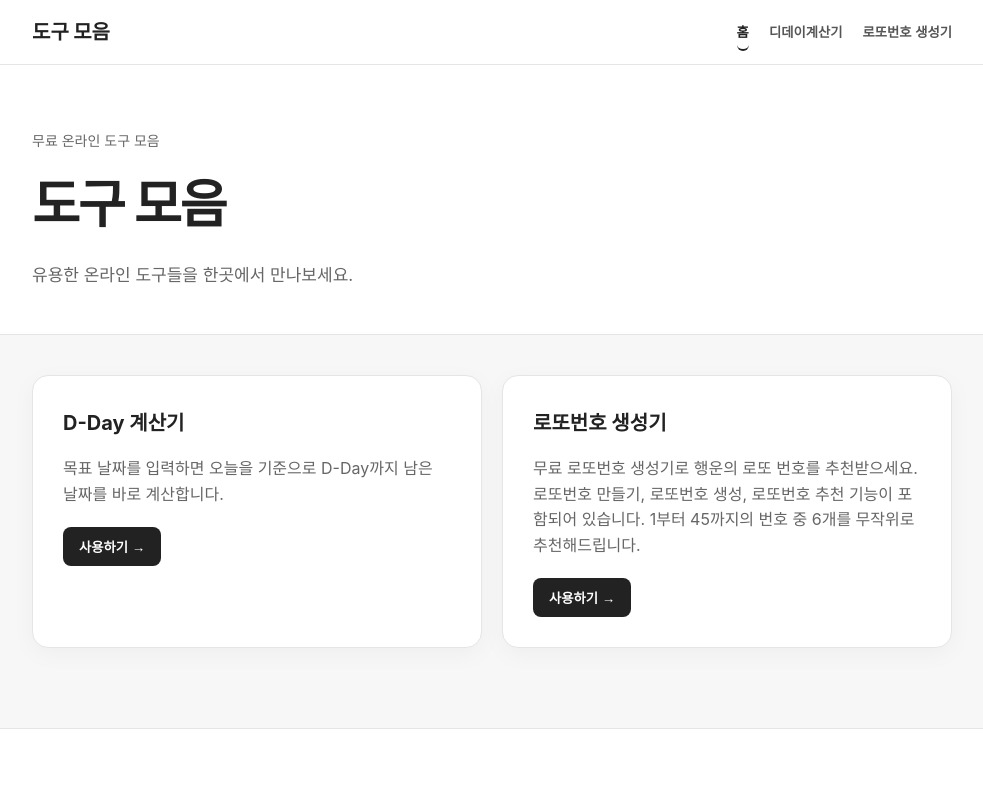
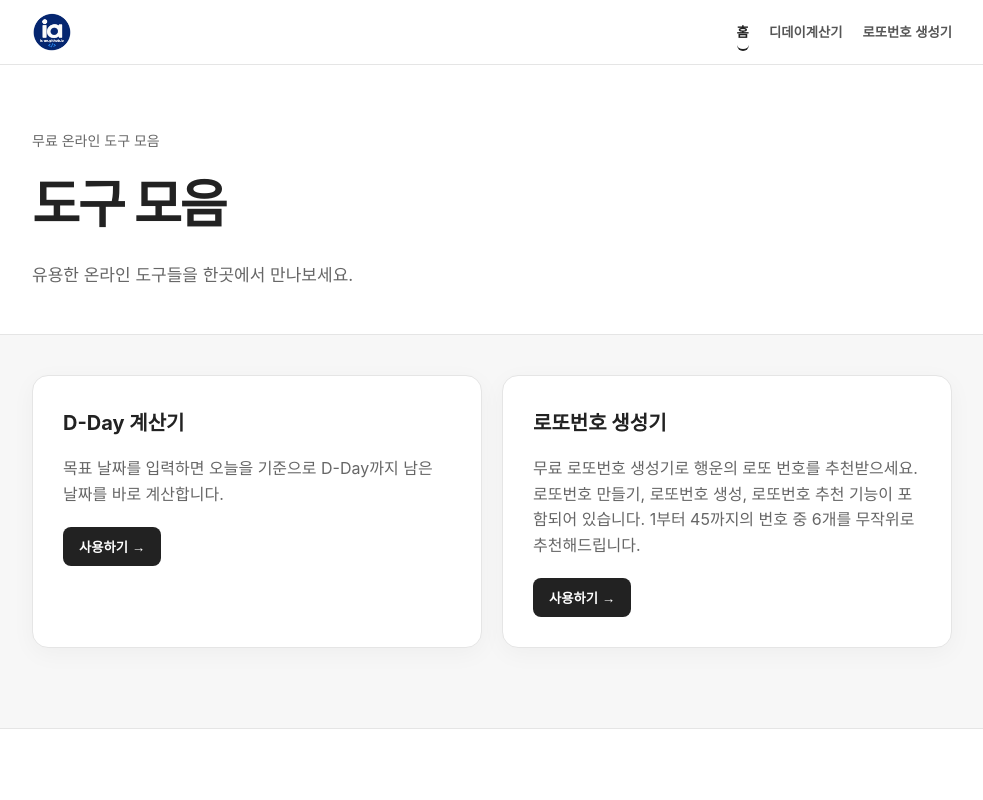
Before and after one commit to is-an/hosting, a website: page index.html in a window 1280 px wide. Shown: the top 800 px of the page, without its empty margins (148-1131 px from the left). Drawn offline with Linux system fonts and the light colour scheme.

Commit message:
modified:   README.md 	modified:   assets/style.css 	modified:   index.html 	new file:   isan.png 	new file:   logo.png     logo 추가

```diff
--- a/assets/style.css
+++ b/assets/style.css
@@ -42,6 +42,13 @@ a { color: inherit; text-decoration: none; }
 .logo {
   font-weight: 800;
   font-size: 20px;
+  display: flex;
+  align-items: center;
+}
+
+.logo-img {
+  height: 40px;
+  width: auto;
 }
 
 nav {
--- a/index.html
+++ b/index.html
@@ -51,7 +51,7 @@
 <body>
   <header class="site-header">
     <div class="container header-inner">
-      <a class="logo" href="./">도구 모음</a>
+      <a class="logo" href="./"><img src="logo.png" alt="도구 모음" class="logo-img"></a>
       <nav class="main-nav">
         <button class="nav-btn active" data-tab="home" type="button">홈</button>
         <button class="nav-btn" data-tab="dday" type="button">디데이계산기</button>
```
Also changed, not shown: README.md, isan.png (added), logo.png (added).
